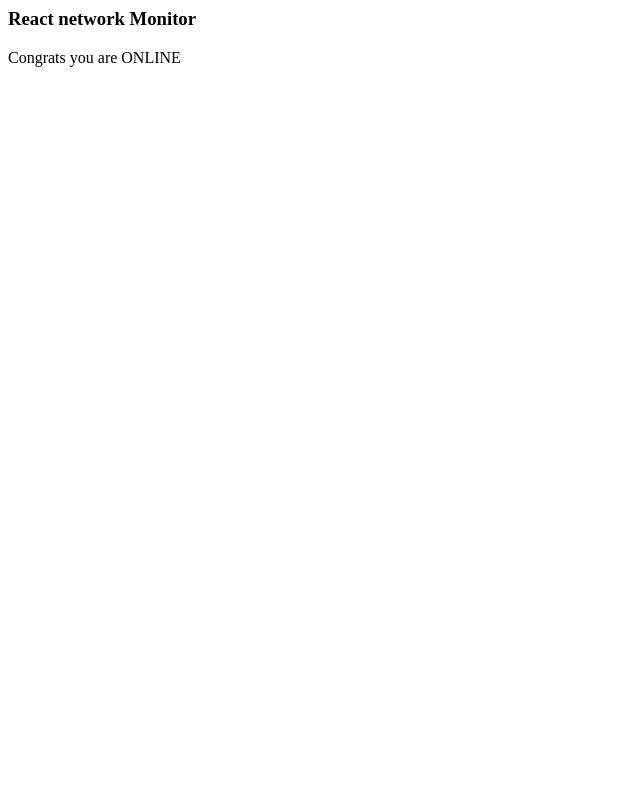
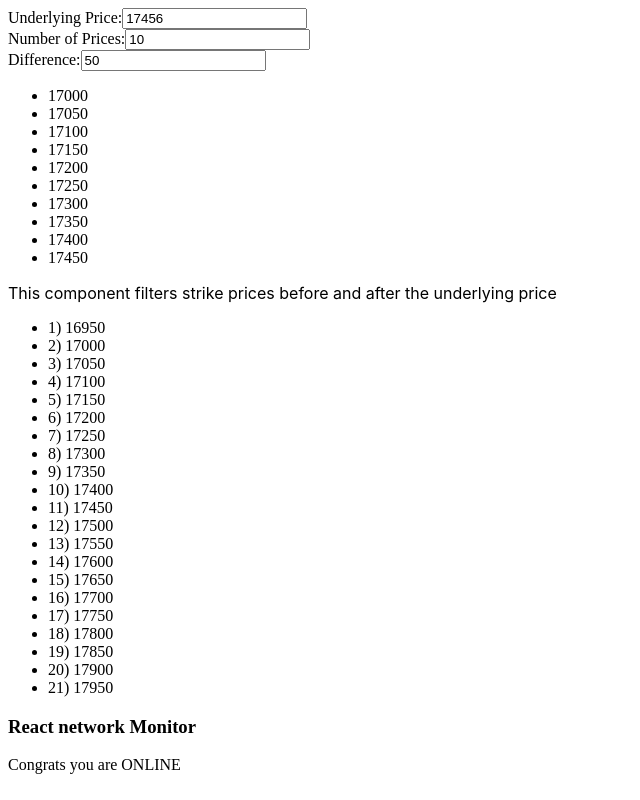
Before and after one commit to raghunathkavuri/react-networkmonitor-simple, a React (Create React App) app: page / in a window 1280 px wide. Shown: the whole page, without its empty margins (0-640 px from the left). Built offline with nearby package versions, Linux system fonts and the light colour scheme.

Commit message:
2 files modified, 1 added

```diff
--- a/src/App.js
+++ b/src/App.js
@@ -1,17 +1,51 @@
-import React from 'react';
+import React, { useState } from 'react';
 import './style.css';
 
 import useOnline from './onlinestatus';
 import StrikePriceFilter from './StrikePriceFilter';
+import StrikePricesFilter2 from './StrikePricesFilter2';
 
 export default function App() {
   const online = useOnline();
 
+  const [underlyingPrice, setUnderlyingPrice] = useState(17456);
+  const [numberOfPrices, setNumberOfPrices] = useState(10);
+  const [difference, setDifference] = useState(50);
+
   return (
     <div>
-      <div>
-        <StrikePriceFilter />
-      </div>
+      <label>Underlying Price:</label>
+      <input
+        type="number"
+        value={underlyingPrice}
+        onChange={(e) => setUnderlyingPrice(e.target.value)}
+      />
+      <br />
+      <label>Number of Prices:</label>
+      <input
+        type="number"
+        value={numberOfPrices}
+        onChange={(e) => setNumberOfPrices(e.target.value)}
+      />
+      <br />
+      <label>Difference:</label>
+      <input
+        type="number"
+        value={difference}
+        onChange={(e) => setDifference(e.target.value)}
+      />
+      <br />
+      <StrikePriceFilter
+        underlyingPrice={underlyingPrice}
+        numberOfPrices={numberOfPrices}
+        difference={difference}
+      />
+
+      <StrikePricesFilter2
+        underlyingPrice={underlyingPrice}
+        numberOfPrices={numberOfPrices}
+        difference={difference}
+      />
 
       <h3 class="ui center aligned icon header">
         <i class="circular plug icon"></i>
--- a/src/StrikePriceFilter.js
+++ b/src/StrikePriceFilter.js
@@ -1,24 +1,24 @@
-import React, { useState } from 'react';
+import React, { useState, useEffect } from 'react';
 
 function StrikePriceFilter({ underlyingPrice, numberOfPrices, difference }) {
   const [strikePrices, setStrikePrices] = useState([]);
 
-  React.useEffect(() => {
+  const strikeprices = [
+    16000, 16050, 16100, 16150, 16200, 16250, 16300, 16350, 16400, 16450, 16500,
+    16550, 16600, 16650, 16700, 16750, 16800, 16850, 16900, 16950, 17000, 17050,
+    17100, 17150, 17200, 17250, 17300, 17350, 17400, 17450, 17500, 17550, 17600,
+    17650, 17700, 17750, 17800, 17850, 17900, 17950, 18000, 18050, 18100, 18150,
+    18200, 18250, 18300, 18350, 18400, 18450, 18500, 18550, 18600, 18650, 18700,
+    18750, 18800, 18850, 18900, 18950, 19000, 19050, 19100, 19150, 19200, 19250,
+    19300, 19350, 19400, 19450, 19500, 19550, 19600, 19650, 19700, 19750, 19800,
+    19850, 19900, 19950, 20000, 20050, 20100, 20150, 20200, 20250, 20300, 21000,
+    22000, 23000, 24000,
+  ];
+
+  useEffect(() => {
     const prices = [];
     const minPrice = underlyingPrice - difference * numberOfPrices;
     const maxPrice = underlyingPrice + difference * numberOfPrices;
-    const strikeprices = [
-      16000, 16050, 16100, 16150, 16200, 16250, 16300, 16350, 16400, 16450,
-      16500, 16550, 16600, 16650, 16700, 16750, 16800, 16850, 16900, 16950,
-      17000, 17050, 17100, 17150, 17200, 17250, 17300, 17350, 17400, 17450,
-      17500, 17550, 17600, 17650, 17700, 17750, 17800, 17850, 17900, 17950,
-      18000, 18050, 18100, 18150, 18200, 18250, 18300, 18350, 18400, 18450,
-      18500, 18550, 18600, 18650, 18700, 18750, 18800, 18850, 18900, 18950,
-      19000, 19050, 19100, 19150, 19200, 19250, 19300, 19350, 19400, 19450,
-      19500, 19550, 19600, 19650, 19700, 19750, 19800, 19850, 19900, 19950,
-      20000, 20050, 20100, 20150, 20200, 20250, 20300, 21000, 22000, 23000,
-      24000,
-    ];
 
     for (let i = 0; i < strikeprices.length; i++) {
       if (strikeprices[i] >= minPrice && strikeprices[i] <= maxPrice) {
--- /dev/null
+++ b/src/StrikePricesFilter2.js
@@ -0,0 +1,56 @@
+import React, { useState, useEffect } from 'react';
+
+//This component prints the strike 10 or 20 prices before and after the underlying spot price
+
+const StrikePricesFilter2 = ({
+  underlyingPrice,
+  numberOfPrices,
+  difference,
+}) => {
+  const [filteredPrices, setFilteredPrices] = useState([]);
+
+  const strikeprices = [
+    16000, 16050, 16100, 16150, 16200, 16250, 16300, 16350, 16400, 16450, 16500,
+    16550, 16600, 16650, 16700, 16750, 16800, 16850, 16900, 16950, 17000, 17050,
+    17100, 17150, 17200, 17250, 17300, 17350, 17400, 17450, 17500, 17550, 17600,
+    17650, 17700, 17750, 17800, 17850, 17900, 17950, 18000, 18050, 18100, 18150,
+    18200, 18250, 18300, 18350, 18400, 18450, 18500, 18550, 18600, 18650, 18700,
+    18750, 18800, 18850, 18900, 18950, 19000, 19050, 19100, 19150, 19200, 19250,
+    19300, 19350, 19400, 19450, 19500, 19550, 19600, 19650, 19700, 19750, 19800,
+    19850, 19900, 19950, 20000, 20050, 20100, 20150, 20200, 20250, 20300, 21000,
+    22000, 23000, 24000,
+  ];
+
+  useEffect(() => {
+
+    const closestPrice = strikeprices.reduce((prev, curr) =>
+      Math.abs(curr - underlyingPrice) < Math.abs(prev - underlyingPrice)
+        ? curr
+        : prev
+    );
+
+    const indexOfClosestPrice = strikeprices.indexOf(closestPrice);
+    const startIndex = indexOfClosestPrice - numberOfPrices;
+    const endIndex = indexOfClosestPrice + numberOfPrices;
+    const filteredPrices = strikeprices
+      .filter((price, index) => index >= startIndex && index <= endIndex)
+      .filter(
+        (price, index, arr) =>
+          index === 0 || price - arr[index - 1] === difference
+      );
+    setFilteredPrices(filteredPrices);
+  }, [underlyingPrice, numberOfPrices, difference]);
+
+  return (
+    <div>
+      <p>This component filters strike prices before and after the underlying price </p>
+      <ul>
+        {filteredPrices.map((price, index) => (
+          <li key={index}>{index + 1}) {price}</li>
+        ))}
+      </ul>
+    </div>
+  );
+};
+
+export default StrikePricesFilter2;
```
